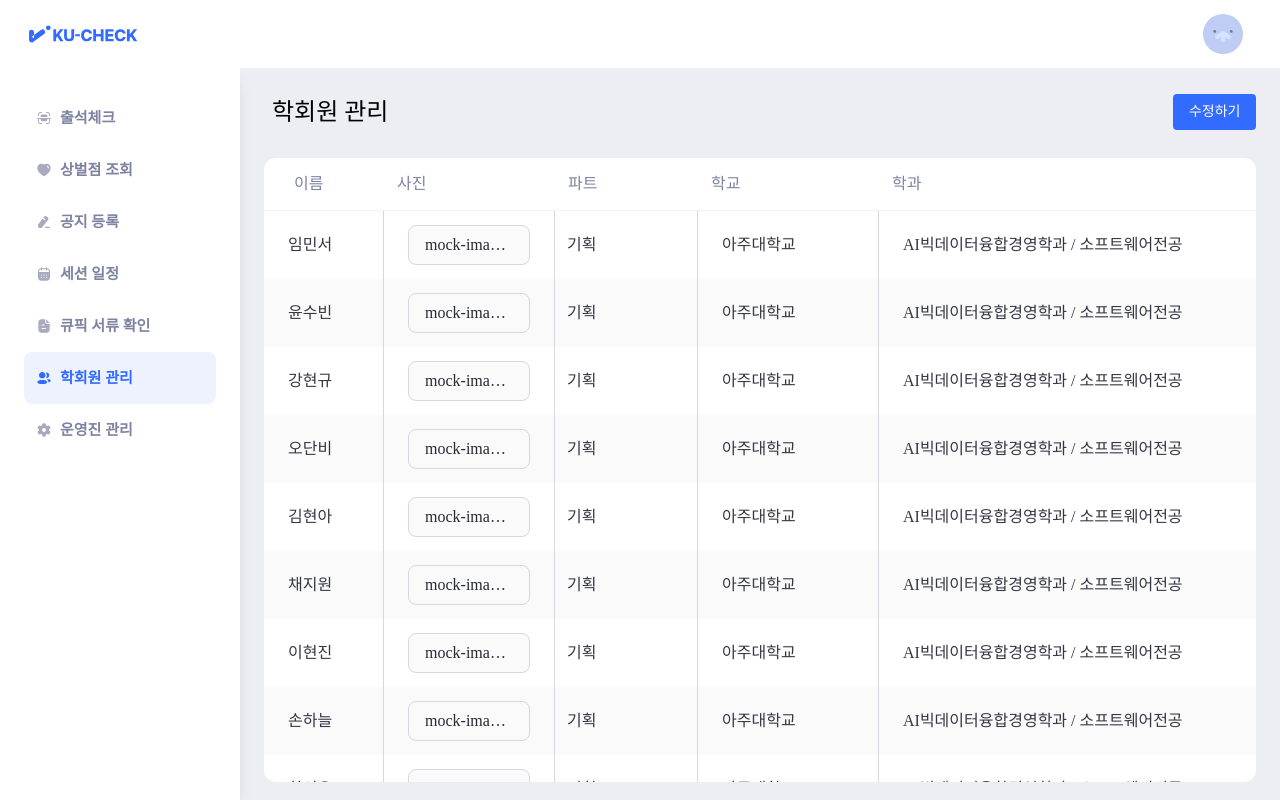
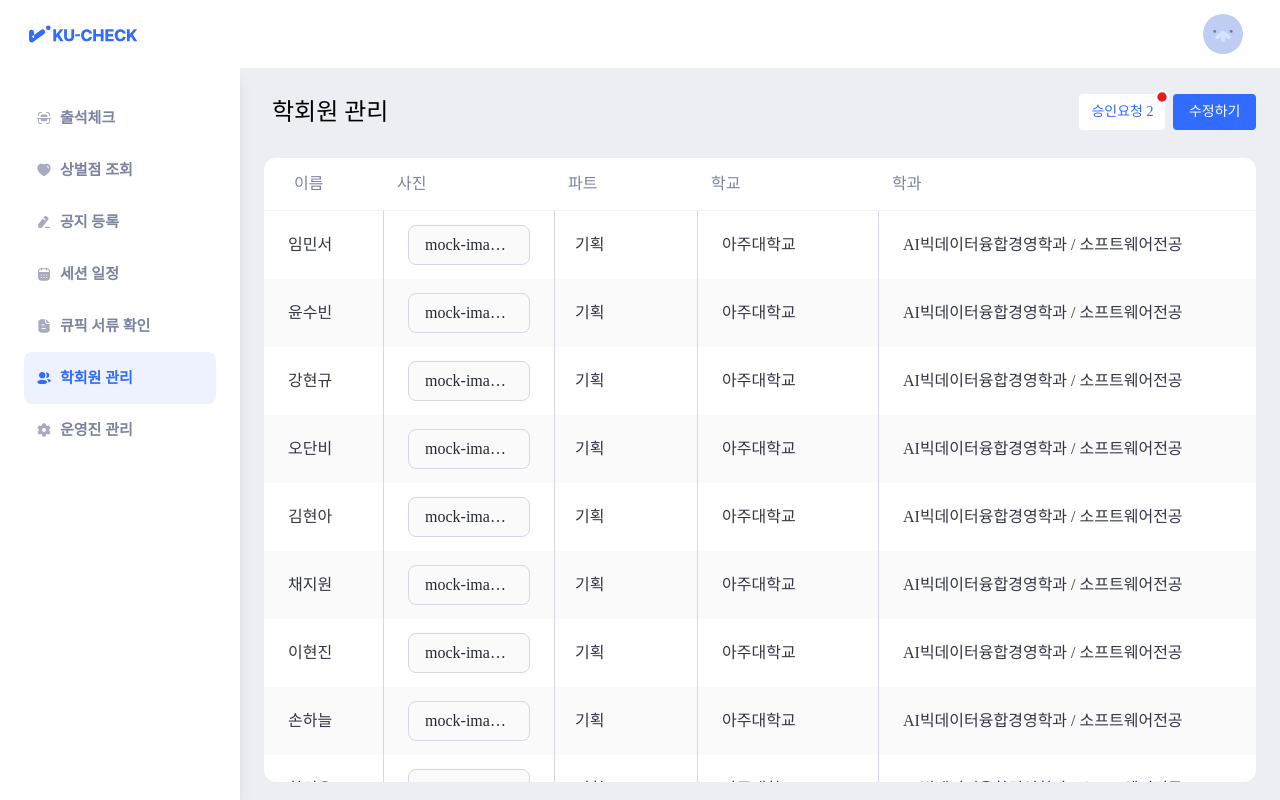
Before and after one commit to Kusitms32th-KuCheck/KuCheck-Front, a Next.js app: page /member-management in a window 1280 px wide. Built offline with nearby package versions, Linux system fonts and the light colour scheme; a web font is replaced by a local one.

Commit message:
feat(#16): 승인요청 버튼 퍼블리싱

```diff
--- a/src/components/manager/common/ManagerdropDown.tsx
+++ b/src/components/manager/common/ManagerdropDown.tsx
@@ -56,7 +56,7 @@ export default function Dropdown({
     : placeholder
 
   const sizeClass = {
-    sm: 'h-[36px] w-[140px] px-3 py-2 body-md-medium',
+    sm: 'h-[36px] w-[140px] px-3 py-2 body-lg-regular',
     md: 'h-[36px] px-[13px] gap-3',
     lg: 'h-[40px] w-[216px] px-3 py-2 body-sm-medium',
   }[size]
--- a/src/components/manager/member/MemberHeader.tsx
+++ b/src/components/manager/member/MemberHeader.tsx
@@ -1,15 +1,33 @@
 'use client'
 
+import React, { useState } from 'react'
 import ManagerButton from '../common/ManagerButton'
 import { useMemberStore } from '@/store/manager/useMemberStore'
+import { NewIcon } from '@/assets/svgComponents/manager'
 
 export default function MemberHeader() {
   const { isEditMode, toggleEditMode } = useMemberStore()
+  const [pendingApprovals, setPendingApprovals] = useState<number>(2)
 
   return (
     <div className="flex flex-row items-center justify-between px-6 pt-[26px]">
       <p className="heading-lg-medium pl-2">학회원 관리</p>
       <div className="flex items-center gap-2">
+        <div className="relative">
+          <button
+            className={`body-sm-medium text-primary-500 flex cursor-pointer items-center rounded-[4px] bg-white px-3 py-2`}
+            onClick={() => console.log('승인요청 클릭됨')}
+          >
+            승인요청{pendingApprovals > 0 ? ` ${pendingApprovals}` : ''}
+          </button>
+          <button className="sr-only" onClick={() => setPendingApprovals((n) => n + 1)} aria-hidden />
+          {pendingApprovals > 0 && (
+            <span className="absolute -top-1 -right-1">
+              <NewIcon width={14} height={14} />
+            </span>
+          )}
+        </div>
+
         <ManagerButton onClick={toggleEditMode} styleSize="sm">
           {isEditMode ? '저장하기' : '수정하기'}
         </ManagerButton>
--- a/src/components/manager/member/member-row/SessionCell.tsx
+++ b/src/components/manager/member/member-row/SessionCell.tsx
@@ -37,7 +37,7 @@ export default function SessionCell({
         <div className={`flex h-[52px] w-full items-center justify-start pr-[1px]`}>
           <Dropdown
             unstyled
-            triggerClassName={isModified ? 'body-lg-semibold text-primary-500 ' : 'text-gray-900 body-lg-medium '}
+            triggerClassName={isModified ? 'body-lg-regular text-primary-500 ' : 'text-gray-900 body-lg-regular '}
             options={MEMBER_OPTIONS}
             selected={selectedLocal}
             placeholder={value || '선택'}
@@ -48,7 +48,7 @@ export default function SessionCell({
           />
         </div>
       ) : (
-        <p className={`body-lg-medium flex h-[52px] w-full items-center justify-start`}>{value || ''}</p>
+        <p className={`body-lg-medium flex h-[52px] w-full items-center justify-start pl-2`}>{value || ''}</p>
       )}
     </div>
   )
```
